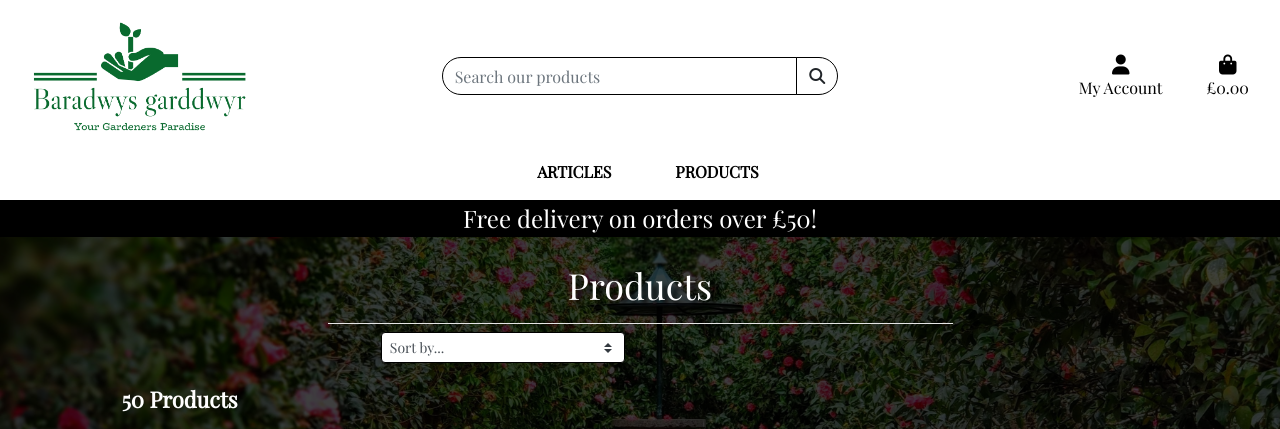
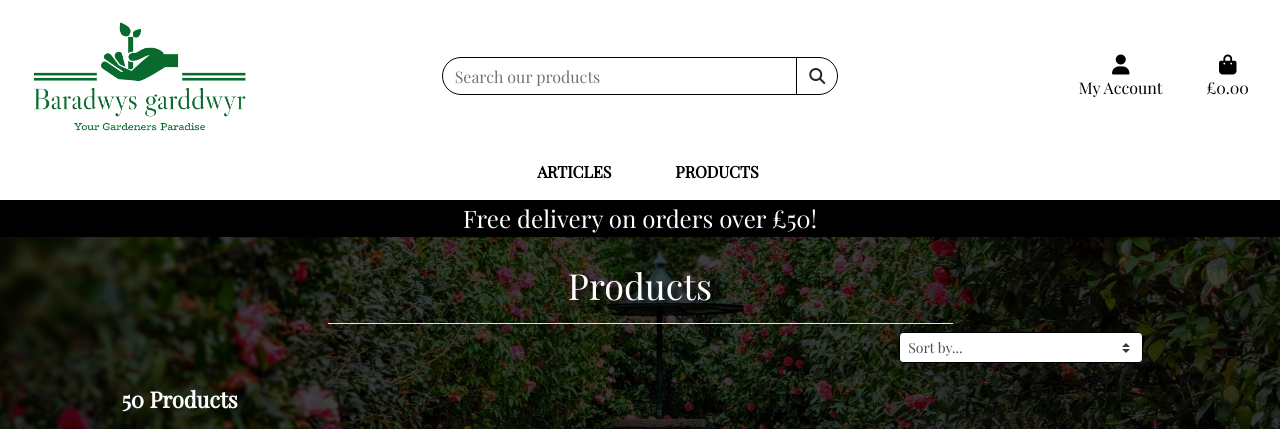
Before and after one commit to jenkidev/MSP4_Baradwys_Garddwyr, a Django app: page /products/ in a window 1280 px wide. Shown: the top 429 px of the page. Run offline with Django 3.2, Linux system fonts and the light colour scheme; data comes from the database, SQL or seed files in the repository; data that the repository does not hold is empty; some libraries are stand-ins or nearby versions.

Commit message:
Added offset to medium devices to move sort selector to right hand side

```diff
--- a/products/templates/products/products.html
+++ b/products/templates/products/products.html
@@ -15,7 +15,7 @@
     </div>
     <div class="row">
         <div class="product-detail-font product-container col-10 offset-1">
-            <div class="col-12 col-md-6 my-auto order-md-last d-flex justify-content-center justify-content-md-end">
+            <div class="col-12 col-md-6 offset-md-6 my-auto order-md-last d-flex justify-content-center justify-content-md-end">
                 <div class="sort-select-wrapper w-50">
                     <select id="sort-selector"
                         class="custom-select custom-select-sm rounded border border-{% if current_sorting != 'None_None' %}info{% else %}black{% endif %}">
```
